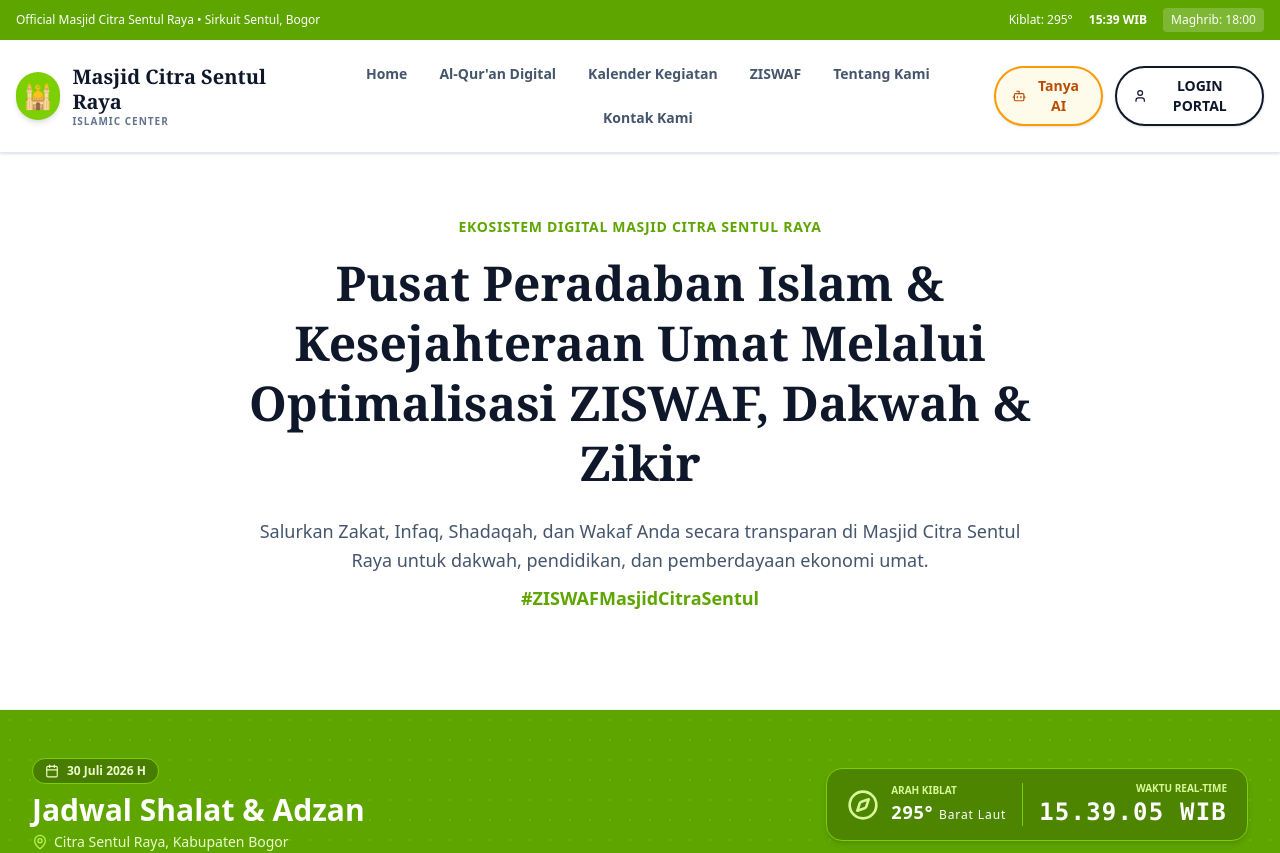
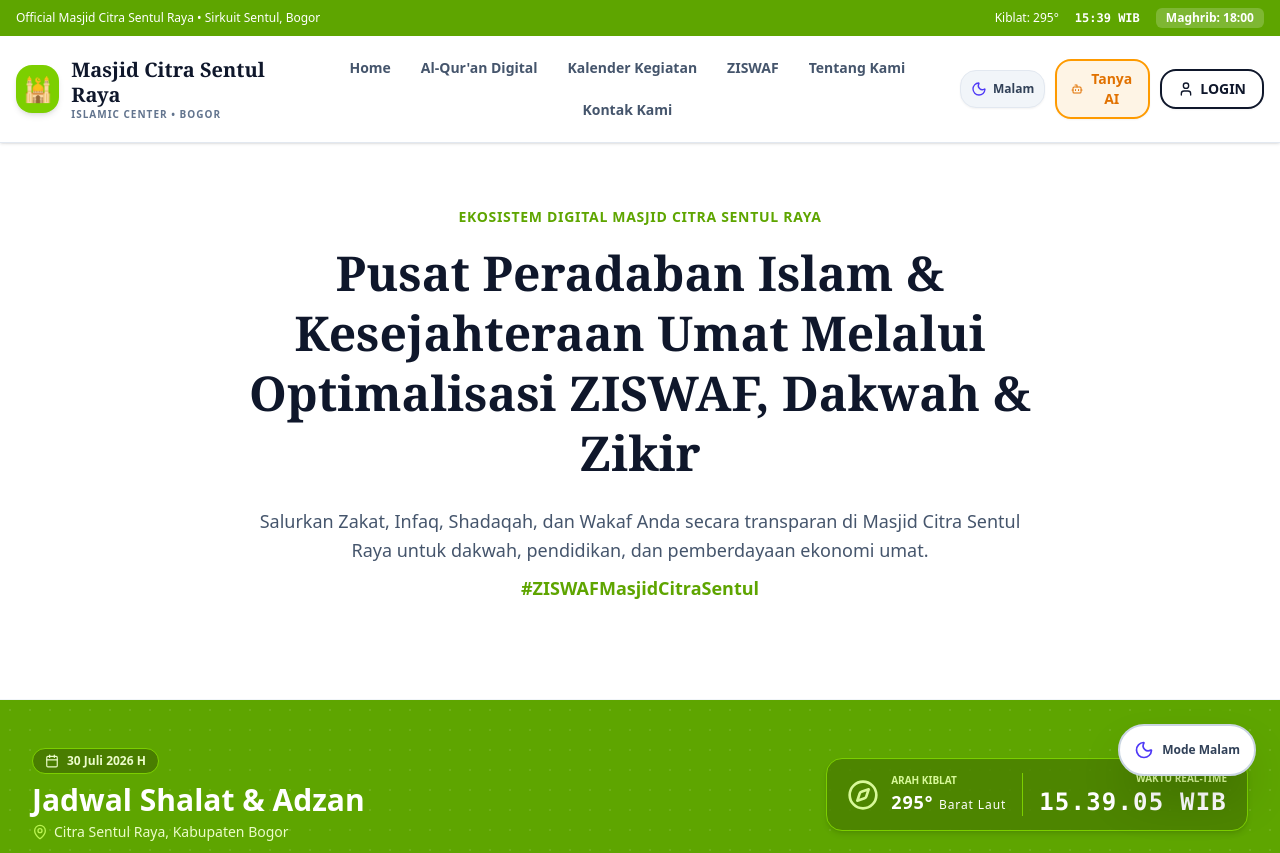
Before and after one commit to gania04/masjid-citra-raya-sentul, a React (Vite) app: page / in a window 1280 px wide. Shown: the top 853 px of the page. Built offline with nearby package versions, Linux system fonts and the light colour scheme; no server answers; the database is empty.

Commit message:
feat: Add automatic Day/Night dark mode detection & manual theme switcher

```diff
--- a/src/App.tsx
+++ b/src/App.tsx
@@ -1,4 +1,4 @@
-import React, { useState } from 'react';
+import React, { useState, useEffect } from 'react';
 import { Header } from './components/Header';
 import { Hero } from './components/Hero';
 import { DaftarProgram } from './components/DaftarProgram';
@@ -15,6 +15,7 @@
 import { AiAsistenModal } from './components/AiAsistenModal';
 import { INITIAL_STATS } from './data/mockData';
 import { supabase } from './lib/supabase';
+import { Sun, Moon } from 'lucide-react';
 
 export default function App() {
   const [isAdmin, setIsAdmin] = useState(false);
@@ -24,6 +25,40 @@
   const [isAiModalOpen, setIsAiModalOpen] = useState(false);
   const [isQuranModalOpen, setIsQuranModalOpen] = useState(false);
   const [loading, setLoading] = useState(true);
+
+  // Day & Night Dark Mode State Logic
+  const [isDarkMode, setIsDarkMode] = useState<boolean>(() => {
+    const savedTheme = localStorage.getItem('theme');
+    if (savedTheme) {
+      return savedTheme === 'dark';
+    }
+    // Auto Day & Night Detection: 18:00 - 06:00 is Night Mode (Dark)
+    const hour = new Date().getHours();
+    return hour >= 18 || hour < 6;
+  });
+
+  const [isAutoNight, setIsAutoNight] = useState<boolean>(() => {
+    const savedTheme = localStorage.getItem('theme');
+    if (savedTheme) return false;
+    const hour = new Date().getHours();
+    return hour >= 18 || hour < 6;
+  });
+
+  // Sync dark class to html element
+  useEffect(() => {
+    if (isDarkMode) {
+      document.documentElement.classList.add('dark');
+    } else {
+      document.documentElement.classList.remove('dark');
+    }
+  }, [isDarkMode]);
+
+  const toggleDarkMode = () => {
+    const nextMode = !isDarkMode;
+    setIsDarkMode(nextMode);
+    setIsAutoNight(false);
+    localStorage.setItem('theme', nextMode ? 'dark' : 'light');
+  };
 
   const defaultPrograms = [
     {
@@ -73,7 +108,7 @@
     showTentang: true,
   });
 
-  React.useEffect(() => {
+  useEffect(() => {
     const fetchPrograms = async () => {
       try {
         const { data, error } = await supabase.from('programs').select('*').order('id');
@@ -140,12 +175,19 @@
   }
 
   return (
-    <div className="min-h-screen bg-[#F9F8F4] text-[#1A1A1A] font-sans selection:bg-lime-500 selection:text-white relative">
+    <div className={`min-h-screen font-sans transition-colors duration-300 relative ${
+      isDarkMode
+        ? 'dark bg-slate-950 text-slate-100 selection:bg-emerald-500 selection:text-white'
+        : 'bg-[#F9F8F4] text-[#1A1A1A] selection:bg-lime-500 selection:text-white'
+    }`}>
       {/* Navigation Header */}
       <Header
         onLoginClick={() => setIsLoginModalOpen(true)}
         onAiClick={() => setIsAiModalOpen(true)}
         onQuranClick={() => setIsQuranModalOpen(true)}
+        isDarkMode={isDarkMode}
+        onToggleDarkMode={toggleDarkMode}
+        isAutoNight={isAutoNight}
       />
 
       <main>
@@ -184,6 +226,29 @@
       {/* Footer */}
       <Footer onNavigate={() => {}} onOpenWakafModal={() => {}} />
 
+      {/* Floating Theme Switcher Button */}
+      <button
+        onClick={toggleDarkMode}
+        className={`fixed bottom-6 right-6 z-40 p-3.5 rounded-full shadow-2xl border-2 transition-all transform hover:scale-110 active:scale-95 flex items-center gap-2 cursor-pointer ${
+          isDarkMode
+            ? 'bg-slate-900 border-amber-400/50 text-amber-300 hover:bg-slate-800'
+            : 'bg-white border-slate-300 text-slate-800 hover:bg-slate-50'
+        }`}
+        title={isDarkMode ? 'Beralih ke Mode Siang ☀️' : 'Beralih ke Mode Malam 🌙'}
+      >
+        {isDarkMode ? (
+          <>
+            <Sun className="w-5 h-5 text-amber-400 animate-spin-slow" />
+            <span className="text-xs font-bold hidden sm:inline text-amber-300">Mode Siang</span>
+          </>
+        ) : (
+          <>
+            <Moon className="w-5 h-5 text-indigo-600" />
+            <span className="text-xs font-bold hidden sm:inline text-slate-700">Mode Malam</span>
+          </>
+        )}
+      </button>
+
       {/* Modals */}
       <LoginModal
         isOpen={isLoginModalOpen}
--- a/src/components/Header.tsx
+++ b/src/components/Header.tsx
@@ -1,14 +1,24 @@
 import React, { useState, useEffect } from 'react';
-import { Bot, User } from 'lucide-react';
+import { Bot, User, Sun, Moon, Sparkles } from 'lucide-react';
 import { getPrayerTimesSentul, getNextPrayerInfo } from '../utils/prayerTimes';
 
 interface HeaderProps {
   onLoginClick: () => void;
   onAiClick: () => void;
   onQuranClick?: () => void;
+  isDarkMode: boolean;
+  onToggleDarkMode: () => void;
+  isAutoNight?: boolean;
 }
 
-export const Header: React.FC<HeaderProps> = ({ onLoginClick, onAiClick, onQuranClick }) => {
+export const Header: React.FC<HeaderProps> = ({
+  onLoginClick,
+  onAiClick,
+  onQuranClick,
+  isDarkMode,
+  onToggleDarkMode,
+  isAutoNight = false
+}) => {
   const [currentTime, setCurrentTime] = useState(new Date());
   const prayerTimes = getPrayerTimesSentul();
   const nextPrayer = getNextPrayerInfo(prayerTimes);
@@ -44,15 +54,31 @@
   };
 
   return (
-    <header className="bg-white border-b border-slate-200 sticky top-0 z-50 shadow-sm">
+    <header className={`sticky top-0 z-50 transition-colors duration-300 border-b shadow-sm ${
+      isDarkMode
+        ? 'bg-slate-900/95 backdrop-blur-md border-slate-800 text-white'
+        : 'bg-white/95 backdrop-blur-md border-slate-200 text-slate-900'
+    }`}>
       {/* Top Info Bar */}
-      <div className="bg-lime-600 text-white text-xs py-2 px-4 hidden md:block">
+      <div className={`text-xs py-2 px-4 hidden md:block transition-colors ${
+        isDarkMode ? 'bg-emerald-950 text-emerald-200 border-b border-emerald-900/50' : 'bg-lime-600 text-white'
+      }`}>
         <div className="max-w-7xl mx-auto flex justify-between items-center gap-2">
-          <div>Official Masjid Citra Sentul Raya • Sirkuit Sentul, Bogor</div>
+          <div className="flex items-center gap-3">
+            <span>Official Masjid Citra Sentul Raya • Sirkuit Sentul, Bogor</span>
+            {isAutoNight && (
+              <span className="bg-indigo-900/80 text-indigo-200 border border-indigo-700/50 text-[10px] px-2 py-0.5 rounded-full font-bold flex items-center gap-1">
+                <Moon className="w-3 h-3 text-amber-300" /> Mode Malam Otomatis (18:00 - 06:00)
+              </span>
+            )}
+          </div>
+
           <div className="flex gap-4 items-center">
             <span>Kiblat: 295°</span>
-            <span className="font-bold">{timeString}</span>
-            <span className="bg-white/20 px-2 py-1 rounded">
+            <span className="font-bold font-mono">{timeString}</span>
+            <span className={`px-2.5 py-0.5 rounded-md font-bold ${
+              isDarkMode ? 'bg-emerald-900/80 text-emerald-300 border border-emerald-700/40' : 'bg-white/20 text-white'
+            }`}>
               {nextPrayer.name}: {nextPrayer.time}
             </span>
           </div>
@@ -61,25 +87,36 @@
 
       {/* Main Logo & Nav Area */}
       <div className="max-w-7xl mx-auto px-4">
-        <div className="flex flex-col md:flex-row justify-between items-center py-4 gap-4">
-          <div className="flex items-center gap-3">
-            <div className="w-12 h-12 bg-lime-500 rounded-full flex items-center justify-center text-white shadow-md">
+        <div className="flex flex-col md:flex-row justify-between items-center py-3.5 gap-4">
+
+          {/* Logo */}
+          <div className="flex items-center gap-3 cursor-pointer" onClick={() => window.scrollTo({ top: 0, behavior: 'smooth' })}>
+            <div className={`w-12 h-12 rounded-2xl flex items-center justify-center shadow-md transition-all ${
+              isDarkMode ? 'bg-emerald-600 text-white border border-emerald-500/30' : 'bg-lime-500 text-white'
+            }`}>
               <span className="text-2xl">🕌</span>
             </div>
             <div>
-              <h1 className="text-xl font-serif font-bold text-slate-900 leading-tight">
+              <h1 className={`text-xl font-serif font-bold leading-tight ${isDarkMode ? 'text-white' : 'text-slate-900'}`}>
                 Masjid Citra Sentul Raya
               </h1>
-              <p className="text-[10px] tracking-widest text-slate-500 uppercase font-semibold">Islamic Center</p>
+              <p className={`text-[10px] tracking-widest uppercase font-bold ${isDarkMode ? 'text-emerald-400' : 'text-slate-500'}`}>
+                Islamic Center • Bogor
+              </p>
             </div>
           </div>
 
-          <nav className="flex flex-wrap justify-center gap-1 sm:gap-2">
+          {/* Navigation Links */}
+          <nav className="flex flex-wrap justify-center gap-1 sm:gap-1.5">
             {navItems.map((item) => (
               <button
                 key={item.id}
                 onClick={() => handleScroll(item.id)}
-                className="px-3 py-2 text-sm font-semibold text-slate-600 hover:text-lime-600 hover:bg-lime-50 rounded-lg transition-colors"
+                className={`px-3 py-2 text-xs sm:text-sm font-semibold rounded-xl transition-all cursor-pointer ${
+                  isDarkMode
+                    ? 'text-slate-300 hover:text-emerald-400 hover:bg-slate-800'
+                    : 'text-slate-600 hover:text-lime-600 hover:bg-lime-50'
+                }`}
               >
                 {item.name}
               </button>
@@ -87,18 +124,47 @@
           </nav>
 
           {/* Action Buttons */}
-          <div className="flex items-center gap-3 mt-2 md:mt-0">
+          <div className="flex items-center gap-2.5 mt-2 md:mt-0">
+
+            {/* Dark Mode Toggle Button */}
+            <button
+              onClick={onToggleDarkMode}
+              title={isDarkMode ? 'Beralih ke Mode Siang (Light Mode)' : 'Beralih ke Mode Malam (Dark Mode)'}
+              className={`p-2.5 rounded-2xl border transition-all flex items-center gap-1.5 text-xs font-bold shadow-xs active:scale-95 cursor-pointer ${
+                isDarkMode
+                  ? 'bg-slate-800 border-slate-700 text-amber-300 hover:bg-slate-700'
+                  : 'bg-slate-100 border-slate-200 text-slate-700 hover:bg-slate-200'
+              }`}
+            >
+              {isDarkMode ? (
+                <>
+                  <Sun className="w-4 h-4 text-amber-400" />
+                  <span className="hidden sm:inline">Siang</span>
+                </>
+              ) : (
+                <>
+                  <Moon className="w-4 h-4 text-indigo-600" />
+                  <span className="hidden sm:inline">Malam</span>
+                </>
+              )}
+            </button>
+
             <button
               onClick={onAiClick}
-              className="flex items-center justify-center gap-1.5 px-4 py-2 border-2 border-amber-500 bg-amber-50 text-amber-700 font-bold text-sm rounded-full hover:bg-amber-500 hover:text-white transition-colors shadow-sm"
+              className="flex items-center justify-center gap-1.5 px-3.5 py-2 border-2 border-amber-500 bg-amber-500/10 text-amber-600 dark:text-amber-300 font-bold text-xs sm:text-sm rounded-2xl hover:bg-amber-500 hover:text-white transition-all shadow-xs active:scale-95 cursor-pointer"
             >
               <Bot className="w-4 h-4" /> Tanya AI
             </button>
+
             <button
               onClick={onLoginClick}
-              className="flex items-center justify-center gap-1.5 px-4 py-2 border-2 border-slate-900 text-slate-900 bg-white font-bold text-sm rounded-full hover:bg-slate-900 hover:text-white transition-colors shadow-sm uppercase"
+              className={`flex items-center justify-center gap-1.5 px-4 py-2 border-2 font-bold text-xs sm:text-sm rounded-2xl transition-all shadow-xs uppercase active:scale-95 cursor-pointer ${
+                isDarkMode
+                  ? 'border-emerald-500 bg-emerald-600 text-white hover:bg-emerald-500'
+                  : 'border-slate-900 text-slate-900 bg-white hover:bg-slate-900 hover:text-white'
+              }`}
             >
-              <User className="w-4 h-4" /> Login Portal
+              <User className="w-4 h-4" /> Login
             </button>
           </div>
         </div>
```
